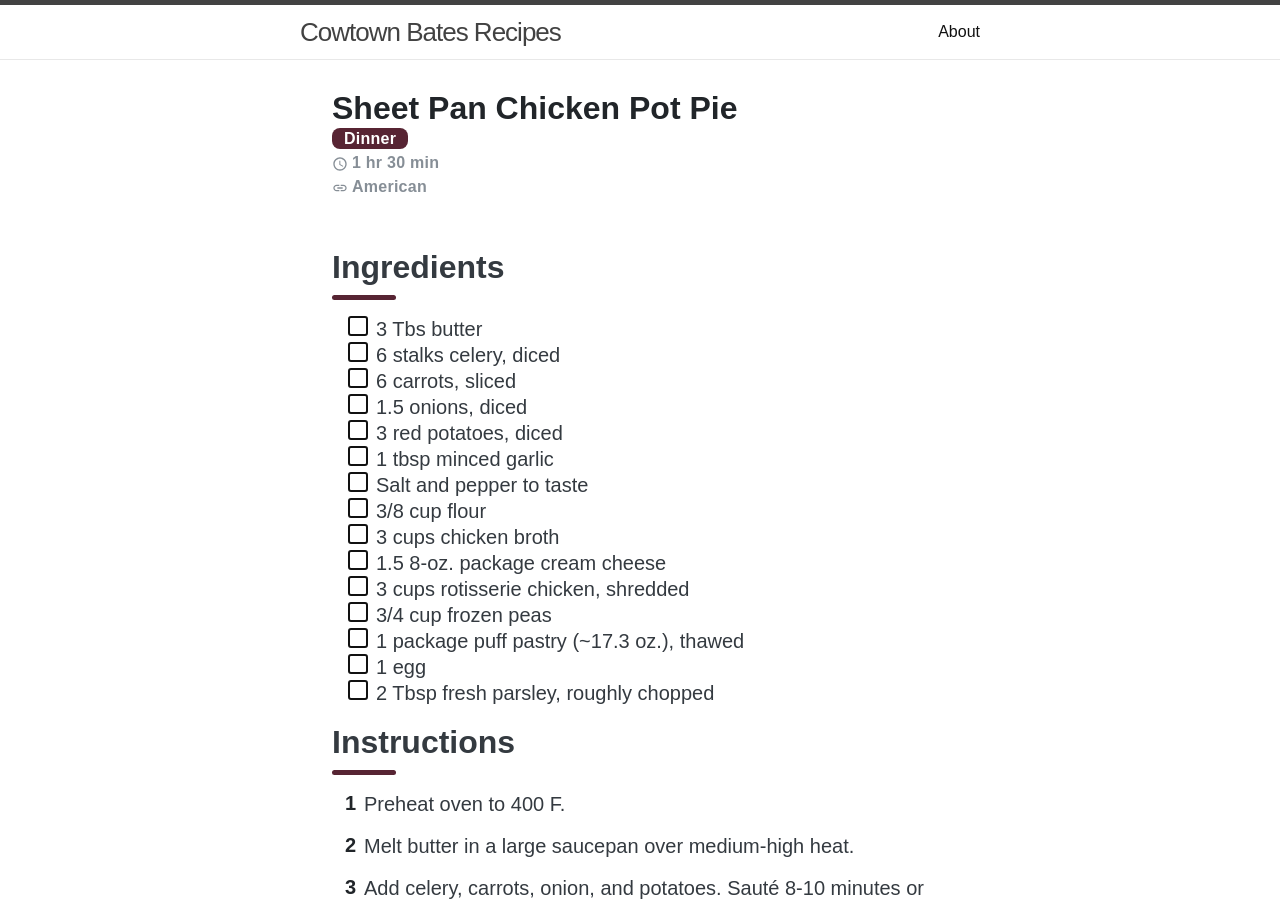
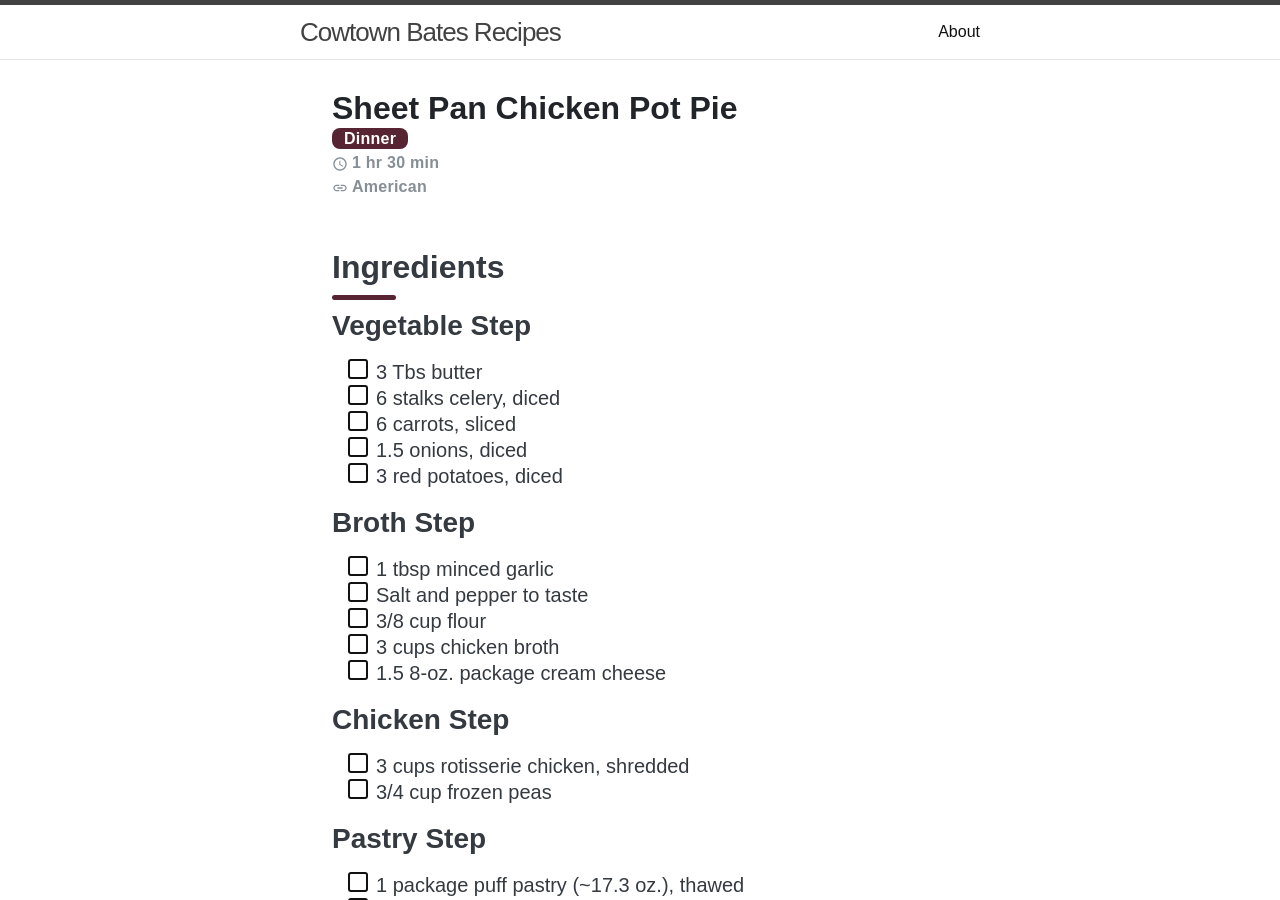
Before and after one commit to sfb1996/cookbook, a Jekyll site: the page built from _recipes/dinners/sheet-pan-chicken-pot-pie.md, in a window 1280 px wide and 900 px high. Built offline with Jekyll 4.4.1, drawn with Linux system fonts in a browser that asks for light colours.

Commit message:
updated sheet pan ingredients into sections.

```diff
--- a/_recipes/dinners/sheet-pan-chicken-pot-pie.md
+++ b/_recipes/dinners/sheet-pan-chicken-pot-pie.md
@@ -9,19 +9,25 @@ tags: ['American']
 ---
 
 # Ingredients
-
+## Vegetable Step
 - [ ] 3 Tbs butter
 - [ ] 6 stalks celery, diced
 - [ ] 6 carrots, sliced
 - [ ] 1.5 onions, diced
 - [ ] 3 red potatoes, diced
+
+## Broth Step
 - [ ] 1 tbsp minced garlic
 - [ ] Salt and pepper to taste
 - [ ] 3/8 cup flour
 - [ ] 3 cups chicken broth
 - [ ] 1.5 8-oz. package cream cheese
+
+## Chicken Step
 - [ ] 3 cups rotisserie chicken, shredded
 - [ ] 3/4 cup frozen peas
+
+## Pastry Step
 - [ ] 1 package puff pastry (~17.3 oz.), thawed
 - [ ] 1 egg
 - [ ] 2 Tbsp fresh parsley, roughly chopped
```
